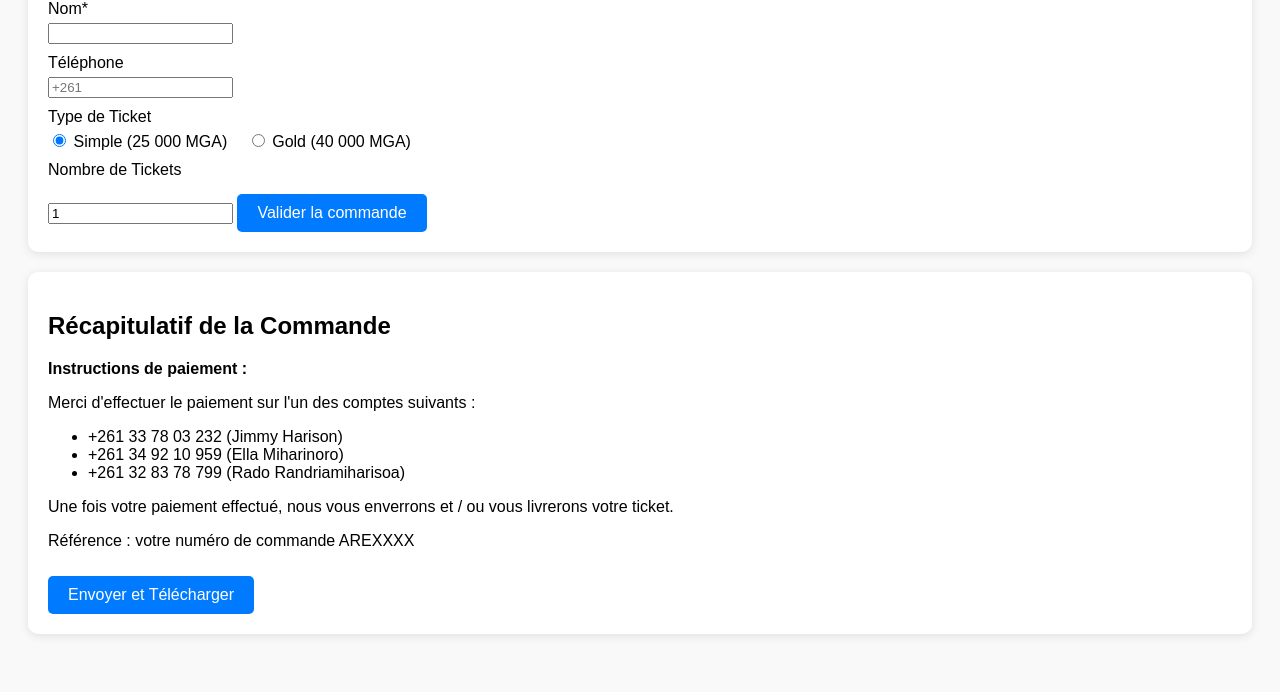
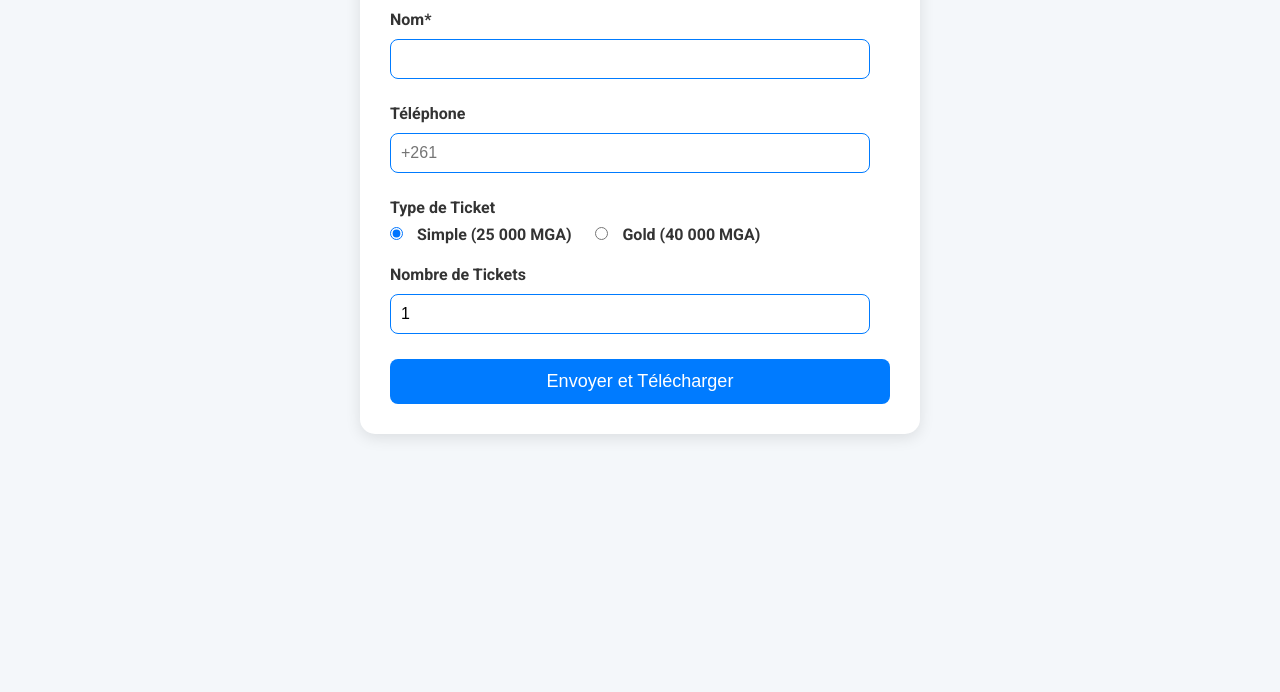
Before and after one commit to ikalanoor/AR, a plain HTML site: page index.html in a window 1280 px wide. Shown: the part 108-800 px from the top of the page. Drawn offline with nearby package versions, Linux system fonts and the light colour scheme.

Commit message:
Update index.html

```diff
--- a/index.html
+++ b/index.html
@@ -4,17 +4,64 @@
     <meta charset="UTF-8">
     <meta name="viewport" content="width=device-width, initial-scale=1.0">
     <title>Commande de Ticket</title>
+    <link href="https://fonts.googleapis.com/css2?family=Roboto:wght@400;700&display=swap" rel="stylesheet">
     <style>
         body {
-            font-family: Arial, sans-serif;
-            background-color: #f9f9f9;
+            font-family: 'Roboto', sans-serif;
+            background-color: #f4f7fa;
+            color: #333;
+            margin: 0;
+            padding: 0;
         }
         .form-container, .recap-container {
-            padding: 20px;
-            background-color: #fff;
-            border-radius: 10px;
-            box-shadow: 0 2px 10px rgba(0, 0, 0, 0.1);
-            margin: 20px;
+            padding: 30px;
+            background-color: #ffffff;
+            border-radius: 15px;
+            box-shadow: 0 4px 15px rgba(0, 0, 0, 0.1);
+            margin: 20px auto;
+            max-width: 500px;
+        }
+        h2 {
+            text-align: center;
+            color: #007bff;
+        }
+        label {
+            font-weight: 700;
+            margin: 10px 0 5px;
+            display: block;
+        }
+        input[type="text"], input[type="tel"], input[type="number"], input[type="radio"] {
+            width: calc(100% - 20px);
+            padding: 10px;
+            margin: 5px 0 15px;
+            border: 1px solid #007bff;
+            border-radius: 8px;
+            box-sizing: border-box;
+            font-size: 16px;
+        }
+        input[type="radio"] {
+            width: auto;
+            margin-right: 10px;
+        }
+        .send-btn {
+            display: block;
+            width: 100%;
+            background-color: #007bff; /* Couleur bleue */
+            color: white; /* Texte blanc */
+            padding: 12px;
+            font-size: 18px;
+            text-align: center;
+            border: none;
+            border-radius: 8px; /* Bords arrondis */
+            cursor: pointer;
+            transition: background-color 0.3s ease;
+            margin-top: 10px;
+        }
+        .send-btn:hover {
+            background-color: #0056b3; /* Couleur bleue plus foncée au survol */
+        }
+        .recap-container {
+            display: none; /* Cacher au départ */
         }
         .modal {
             display: none; /* Caché par défaut */
@@ -25,42 +72,25 @@
             width: 100%;
             height: 100%;
             overflow: auto;
-            background-color: rgb(0,0,0);
-            background-color: rgba(0,0,0,0.4);
+            background-color: rgb(0, 0, 0);
+            background-color: rgba(0, 0, 0, 0.4);
             padding-top: 60px;
         }
         .modal-content {
             background-color: #fefefe;
-            margin: 5% auto;
+            margin: 15% auto;
             padding: 20px;
             border: 1px solid #888;
             width: 80%;
             border-radius: 10px;
             text-align: center;
-        }
-        .submit-btn, .send-btn {
-            display: inline-block;
-            background-color: #007bff; /* Couleur bleue */
-            color: white; /* Texte blanc */
-            padding: 10px 20px;
             font-size: 16px;
-            text-align: center;
-            border: none;
-            border-radius: 5px; /* Bords arrondis */
-            cursor: pointer;
-            transition: background-color 0.3s ease;
-            margin-top: 10px;
-        }
-        .submit-btn:hover, .send-btn:hover {
-            background-color: #0056b3; /* Couleur bleue plus foncée au survol */
-        }
-        label {
-            display: block;
-            margin: 10px 0 5px;
         }
     </style>
     <script src="https://cdnjs.cloudflare.com/ajax/libs/jspdf/2.5.1/jspdf.umd.min.js"></script>
     <script>
+        let orderNum;
+
         function generateRecap(form) {
             const name = form.name.value;
             const phone = form.phone.value;
@@ -68,7 +98,7 @@
             const qty = form.ticket_qty.value;
             const price = ticketType === "Simple" ? 25000 : 40000;
             const total = price * qty;
-            const orderNum = 'ARE' + Math.floor(10000 + Math.random() * 90000);
+            orderNum = 'ARE' + Math.floor(10000 + Math.random() * 90000);
 
             document.getElementById('recapName').innerText = 'Nom : ' + name;
             document.getElementById('recapPhone').innerText = 'Téléphone : ' + phone;
@@ -82,11 +112,9 @@
 
             document.getElementById('recapContainer').style.display = 'block';
             document.querySelector('.form-container').style.display = 'none';
-
-            generatePDF(name, phone, ticketType, qty, total, orderNum);
         }
 
-        function generatePDF(name, phone, ticketType, qty, total, orderNum) {
+        function generatePDF(name, phone, ticketType, qty, total) {
             const { jsPDF } = window.jspdf;
             const doc = new jsPDF();
 
@@ -104,11 +132,12 @@
             doc.text(`+261 32 83 78 799 (Rado Randriamiharisoa)`, 10, 120);
             doc.text(`Référence : ${orderNum}`, 10, 130);
 
+            // Enregistrer le PDF
             doc.save('recapitulatif_commande.pdf');
         }
 
-        function sendForm() {
-            const formData = new FormData(document.getElementById('ticketForm'));
+        function sendForm(form) {
+            const formData = new FormData(form);
             fetch("https://formspree.io/f/xovqqkry", {
                 method: "POST",
                 body: formData,
@@ -117,7 +146,18 @@
                 }
             }).then(response => {
                 if (response.ok) {
-                    // Appeler la fonction pour afficher la boîte de dialogue modale
+                    // Récupérer les données nécessaires
+                    const name = form.name.value;
+                    const phone = form.phone.value;
+                    const ticketType = form.ticket_type.value;
+                    const qty = form.ticket_qty.value;
+                    const price = ticketType === "Simple" ? 25000 : 40000;
+                    const total = price * qty;
+
+                    // Générer le PDF
+                    generatePDF(name, phone, ticketType, qty, total);
+
+                    // Afficher la modale après le téléchargement
                     showModal();
                 } else {
                     alert("Erreur lors de l'envoi du formulaire. Veuillez réessayer.");
@@ -139,7 +179,7 @@
 <body>
     <div class="form-container">
         <h2>Commande de Ticket</h2>
-        <form id="ticketForm" onsubmit="event.preventDefault(); generateRecap(this); sendForm();">
+        <form id="ticketForm" onsubmit="event.preventDefault(); generateRecap(this);">
             <label for="name">Nom*</label>
             <input type="text" id="name" name="name" required>
 
@@ -158,7 +198,7 @@
             <!-- Champ caché pour le numéro de commande -->
             <input type="hidden" name="order_num" required>
 
-            <button type="submit" class="submit-btn">Valider la commande</button>
+            <button type="button" class="send-btn" onclick="sendForm(this.form)">Envoyer et Télécharger</button>
         </form>
     </div>
 
@@ -170,23 +210,15 @@
         <p id="recapQty"></p>
         <p id="recapTotal"></p>
         <p id="recapOrderNum"></p>
-        <p><strong>Instructions de paiement :</strong></p>
-        <p>Merci d'effectuer le paiement sur l'un des comptes suivants :</p>
-        <ul>
-            <li>+261 33 78 03 232 (Jimmy Harison)</li>
-            <li>+261 34 92 10 959 (Ella Miharinoro)</li>
-            <li>+261 32 83 78 799 (Rado Randriamiharisoa)</li>
-        </ul>
-        <p>Une fois votre paiement effectué, nous vous enverrons et / ou vous livrerons votre ticket.</p>
-        <p>Référence : votre numéro de commande AREXXXX</p>
-        <button class="send-btn" onclick="generatePDF()">Envoyer et Télécharger</button>
+        <button class="send-btn" onclick="sendForm(document.getElementById('ticketForm'))">Confirmer la Commande</button>
     </div>
 
-    <!-- Boîte de dialogue modale -->
+    <!-- Modale de confirmation -->
     <div id="myModal" class="modal">
         <div class="modal-content">
-            <span class="close" onclick="closeModal()">&times;</span>
-            <p>Votre commande a bien été envoyée et téléchargée !</p>
+            <span class="close" onclick="closeModal()" style="float:right; cursor:pointer;">&times;</span>
+            <h2>Merci pour votre commande !</h2>
+            <p>Votre commande a bien été envoyée et téléchargée.</p>
             <p>Vérifiez votre dossier de téléchargement, merci de votre confiance et à très bientôt !</p>
         </div>
     </div>
```
